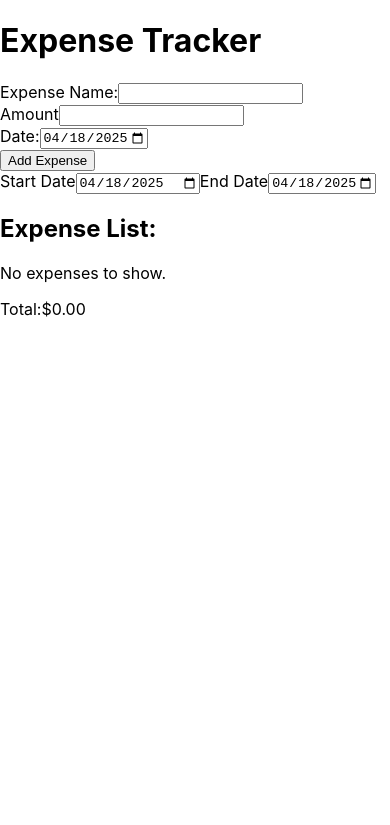
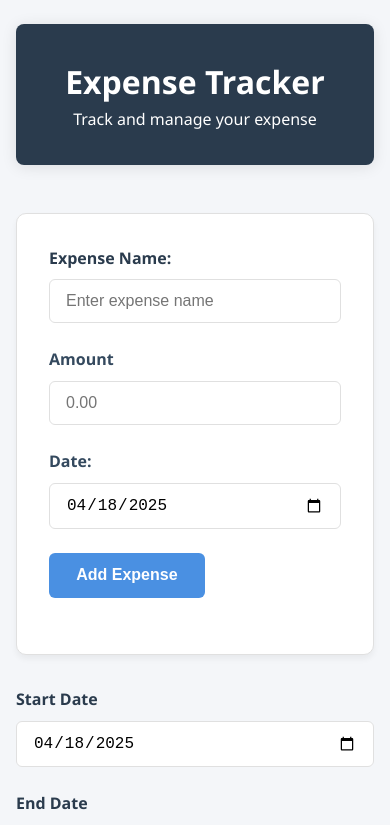
Before and after one commit to bindhyadulal/React, a React (Create React App) app: page / in a window 390 px wide. Shown: the top 825 px of the page. Built offline with nearby package versions, Linux system fonts and the light colour scheme.

Commit message:
added designs

```diff
--- a/src/App.css
+++ b/src/App.css
@@ -1,14 +1,189 @@
-.App{
-  max-width: 600px;
-  margin: 2rem auto;
-  padding: auto;
+
+*{
+  box-sizing: border-box;
+  margin: 0;
+  padding: 0;
 }
-form{
-  display: flex;
-  flex-direction: column;
-  gap: 1rem;
+body{
+  font-family: 'Segoe UI', Tahoma, Geneva, Verdana, sans-serif;
+  line-height: 1.6;
+  color: #333;
+  background-color: #f4f6f9;
+}
+.container{
+  max-width: 800px;
+  margin: 0 auto;
+  padding: 20px;
+}
+.app-header{
+  color: #2c3e50;
+  text-align: center;
+  margin-bottom: 3rem;
+  padding: 2rem 0;
+  background:#2a3b4d;
+  color: white;
+  border-radius: 8px;
+  box-shadow: 0 2px 15px rgba(0, 0, 0, 0.1);
+}
+.card{
+  background: white;
+  border-radius: 10px;
+  padding: 2rem;
+  margin-bottom: 2rem;
+  box-shadow: 0 4px 6px rgba(0, 0, 0, 0.05);
+  border: 1px solid #e0e0e0;
+}
+.filter-section{
+  display: grid;
+  gap: 1.5rem;
+  grid-template-columns: repeat(auto-fit, minmax(250px,1fr));
+  margin-bottom: 1.5rem;
+}
+
+.date-filter{
+  flex: 1;
+}
+.label{
+  display: block;
+  margin-bottom: 0.5rem;
+  font-weight: 600;
+  color: #34495e;
+}
+.date-input{
+display: grid;
+grid-template-columns: repeat(auto-fit,minmax(200px,1fr));
+gap: 1rem;
+margin-bottom: 2rem;
+}
+.sub-header{
+  color: #34495e;
+  margin-bottom: 1rem;
+}
+.table-container{
+  overflow-x: auto;
+}
+.expense-table{
+  width: 100%;
+  border-collapse: collapse;
+  margin-bottom: 1rem;
+}
+
+.no-expenses{
+  color: #7f8c8d;
+  text-align: center;
+  padding: 2rem;
+}
+.total-display{
+  text-align: right;
+  font-size: 1.25rem;
+  font-weight: 600;
+  color: #2a3b4d;
+  padding: 1.5rem;
+  background: white;
+  border-radius: 8px;
+  box-shadow: 0 2px 4px rgba(0, 0, 0, 0.05);
+}
+.total-amount{
+  color: #5cb85c;
+  margin-left: 0.75rem;
+}
+.empty-state{
+  text-align: center;
+  padding: 3rem;
+  color: #6c757d;
   background: #f8f9fa;
-  padding: auto;
   border-radius: 8px;
-  box-shadow: 0 2px 4px rgba(0, 0, 0, 0.1);
+  margin: 2rem 0;
 }
+
+/*Expense Form Styles*/
+.expense-table{
+width: 100%;
+border-collapse: collapse;
+margin: 1.5rem 0;
+background: white;
+border-radius: 8px;
+overflow: hidden;
+box-shadow: 0 1px 3px rgba(0, 0, 0, 0.05);
+}
+.expense-table thead{
+  background: #2a3b4d;
+  color: white;
+}
+.expense-table th{
+  background: #2a3b4d;
+  color: white;
+}
+.expense-table th{
+  padding: 1.25rem 1.5rem;
+  text-align: left;
+  font-weight: 600;
+}
+.expense-table td{
+  padding: 1rem 1.5rem;
+  border-bottom: 1px solid #e0e0e0;
+}
+.expense-table tr:last-child td{
+  border-bottom: none;
+}
+.expense-table tr:hover{
+  background-color: #f8f9fa;
+}
+.form-group{
+margin-bottom: 1.5rem;
+}
+.form-label{
+  display: block;
+  margin-bottom: 0.5rem;
+  font-weight: 600;
+  color: #2a3b4d;
+}
+.form-input{
+  width: 100%;
+  padding: 0.75rem 1rem;
+  border:1px solid #e0e0e0;
+  border-radius: 6px;
+  font-size: 1rem;
+  transition: border-color 0.2s ease;
+}
+.form-input:focus{
+  outline:none;
+  border-color: #4a90e2;
+  box-shadow: 0 0 0 3px rgba(74, 144, 226, 0.1);
+}
+.error-message{
+  color:#d9534f ;
+  font-size: 0.8rem;
+  margin-top: 0.25rem;
+  display: block;
+}
+.submit-button{
+  background: #4a90e2;
+  color: white;
+  padding: 0.87rem 1.7rem;
+  border: none;
+  border-radius: 6px;
+  font-size: 1rem;
+  font-weight: 600;
+  cursor:pointer;
+  transition: all 0.2s ease;
+  display: inline-flex;
+  align-items: center;
+  gap: 0.5rem;
+}
+.submit-button:hover{
+  background-color: #2980b9;
+  transform: translateY(-1px);
+}
+.submit-button:active{
+  transform: translateY(0);
+}
+@media(max-width:768px){
+  .container{
+    padding: 1.5rem 1rem;
+  }
+  .expense-table th,
+  .expense-table td{
+    padding: 0.8rem 1rem;
+  }
+  }
--- a/src/App.js
+++ b/src/App.js
@@ -1,5 +1,7 @@
 import React, { useState,useEffect }  from 'react';
 import ExpenseForm from './Expenseform';
+import './App.css';
+
 function App(){
   const [expenses,setExpenses]=useState([]);
   const today=new Date().toISOString().split("T")[0];
@@ -23,26 +25,39 @@ function App(){
   );
 
   return(
-    <div>
+    <div className="container">
+      <header className="app-header">
         <h1>Expense Tracker</h1>
+        <p>Track and manage your expense</p>
+      </header>
+      <div className="card">
           <ExpenseForm onAddExpense={handleAddExpense}/>
-
+      </div>
       {/*Date filters*/}
-      <label>Start Date</label>
+      <div className="date-imputs">
+        <div className="form-group">
+            <label className="form-label">Start Date</label>
             <input
               type="date"
               value={startDate}
-        onChange={(e)=>setStartDate(e.target.value)}/>
-
-      <label>End Date</label>
-      <input type="date" value={endDate} onChange={(e)=>setendDate(e.target.value)} max={today}/>
-      <h2>Expense List:</h2>
+              onChange={(e)=>setStartDate(e.target.value)} className="form-input"/>
+        </div>
+        <div className="form-group">
+          <label className="form-label">End Date</label>
+          <input type="date" value={endDate} onChange={(e)=>setendDate(e.target.value)} max={today} className="form-input"/>
+        </div>
+      </div>
+      <div className="card">
+        <h2 className="sub-header">Expense List:</h2>
         {filteredExpenses.length===0?(
-        <p>No expenses to show.</p>
+          <div className="empty-state">
+            No expenses found.
+            </div>
         ):(
-        <table border="1" cellPadding="5" style={{marginTop:"1rem"}}>
+          <>
+            <table className="expense-table">
               <thead>
-            <tr>
+                <tr >
                   <th>Expense Name</th>
                   <th>Amount</th>
                   <th>Date</th>
@@ -50,18 +65,21 @@ function App(){
               </thead>
               <tbody>
                 {filteredExpenses.map((e,i)=>(
-              <tr key={i}>
+                  <tr key={i} >
                     <td>{e.expenseName}</td>
                     <td>${parseFloat(e.amount).toFixed(2)}</td>
-                <td>{e.date}</td>
+                    <td >{e.date}</td>
                   </tr>
                 ))}
               </tbody>
             </table>
+            <div className="total-display">
+        Total:<span className="total-amount">${totalAmount.toFixed(2)}</span>
+      </div>
+      </>
+      )}
 
-      )}
-      {/*Total Displaying*/}
-      Total:${totalAmount.toFixed(2)}
+    </div>
   </div>
   );
 }
--- a/src/Expenseform.js
+++ b/src/Expenseform.js
@@ -1,6 +1,6 @@
 import React from "react";
 import { useForm,Controller } from "react-hook-form";
-
+import './App.css';
 function ExpenseForm({onAddExpense}){
     //for not selecting future dates
     const today=new Date().toISOString().split("T")[0];
@@ -25,48 +25,49 @@ function ExpenseForm({onAddExpense}){
     });
 
 return(
-    <form onSubmit={handleSubmit(onSubmit)}>
+    <form onSubmit={handleSubmit(onSubmit)} className="form-group">
         {/*ExpenseName*/}
-        <div>
-            <label>Expense Name:</label>
+        <div className="form-group">
+            <label className="form-label">Expense Name:</label>
             <Controller
                 name="expenseName"
                 control={control}
                 rules={{required:"Name is required"}}
                 render={({field})=>(
-                    <input type="text" {...field}/>
+                    <input type="text" {...field} className="form-input" placeholder="Enter expense name"/>
                 )}
                 />
-                {errors.expenseName && <p>{errors.expenseName.message}</p>}
+                {errors.expenseName && <span className="error-message">{errors.expenseName.message}</span>}
         </div>
         {/*Amount*/}
-        <div>
-            <label>Amount</label>
+        <div className="form-group">
+            <label className="label
+            ">Amount</label>
             <Controller
                 name="amount"
                 control={control}
                 rules={{required:"Amount is required", validate:(value)=>parseFloat(value)>0 || "Amount must be positive",}}
                 render={({field})=>(
-                    <input type="number" step="0.01" {...field}/>
+                    <input type="number" step="0.01" {...field} className="form-input" placeholder="0.00"/>
                 )}
                 />
-                {errors.amount && (<p>{errors.amount.message}</p>)}
+                {errors.amount && (<span className="error-message">{errors.amount.message}</span>)}
         </div>
         {/*Date*/}
-        <div>
-            <label>Date:</label>
+        <div className="form-group">
+            <label className="label">Date:</label>
             <Controller
                 name="date"
                 control={control}
                 rules={{required:"Date is required"}}
                 render={({field})=>(
-                    <input type="date" max={today} {...field}/>
+                    <input type="date" max={today} {...field} className="form-input"/>
                 )}
                 />
-                {errors.date && (<p>{errors.date.message}</p>)}
+                {errors.date && (<span className="error-message">{errors.date.message}</span>)}
         </div>
         {/* Submit Button*/}
-        <button type="submit">Add Expense</button>
+        <button type="submit" className="submit-button">Add Expense</button>
     </form>
 )
 }
```
Lines whose indentation alone changed are shown as unchanged.
